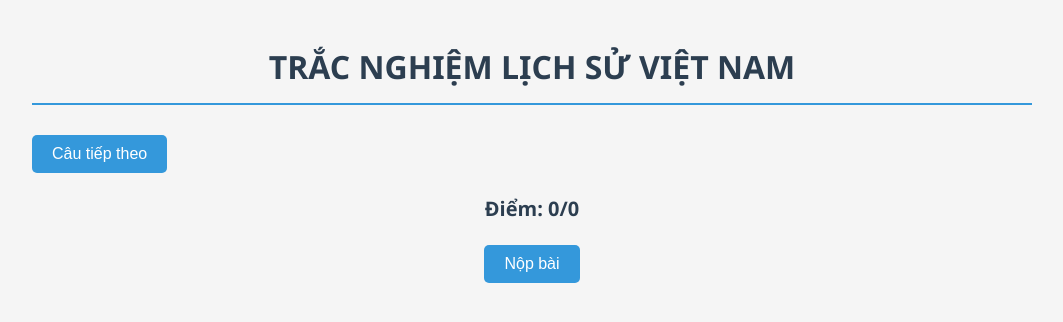
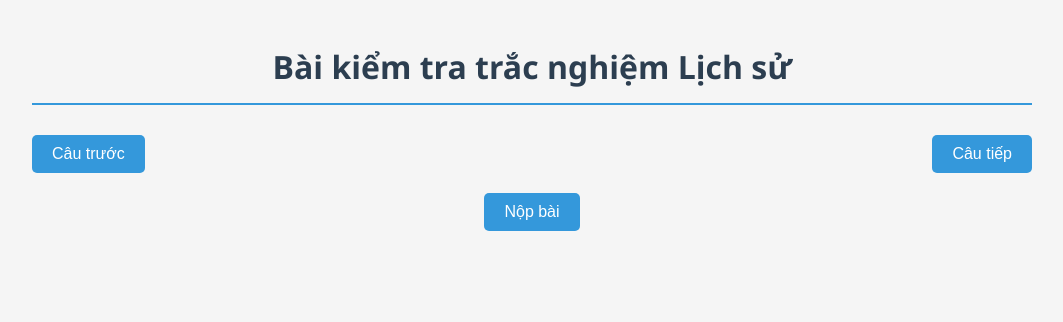
Before and after one commit to Rlter-glitch/LSDS11, a plain HTML site: page index.html in a window 1280 px wide. Shown: the whole page, without its empty margins (108-1171 px from the left). Drawn offline with Linux system fonts and the light colour scheme.

Commit message:
Update index.html

```diff
--- a/index.html
+++ b/index.html
@@ -2,26 +2,22 @@
 <html lang="vi">
 <head>
     <meta charset="UTF-8">
-    <meta name="viewport" content="width=device-width, initial-scale=1.0">
-    <title>Trắc Nghiệm Lịch Sử</title>
+    <title>Quiz Lịch Sử</title>
     <link rel="stylesheet" href="style.css">
 </head>
 <body>
-    <h1>TRẮC NGHIỆM LỊCH SỬ VIỆT NAM</h1>
+    <h1>Bài kiểm tra trắc nghiệm Lịch sử</h1>
 
     <div id="quiz-container"></div>
 
     <div class="navigation">
-        <button id="prev-btn" class="hidden">Câu trước</button>
-        <button id="next-btn">Câu tiếp theo</button>
-    </div>
-
-    <div class="score">
-        Điểm: <span id="score">0</span>/<span id="total-questions">0</span>
+        <button id="prev-btn">Câu trước</button>
+        <button id="next-btn">Câu tiếp</button>
     </div>
 
     <button id="submit-btn">Nộp bài</button>
-    <button id="restart-btn" class="hidden">Làm lại</button>
+
+    <div id="final-score" class="score hidden"></div>
 
     <script src="script.js"></script>
 </body>
```
